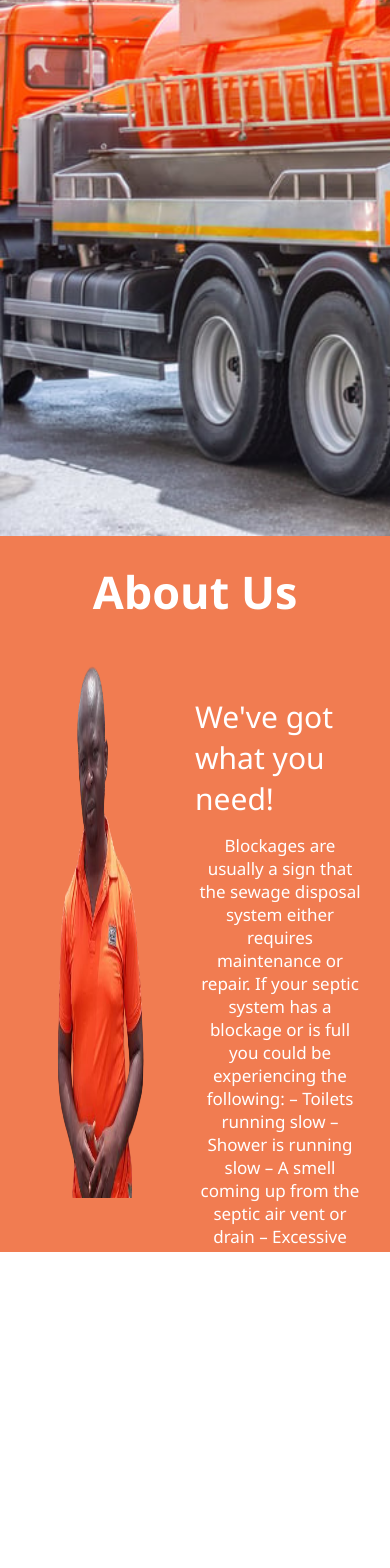
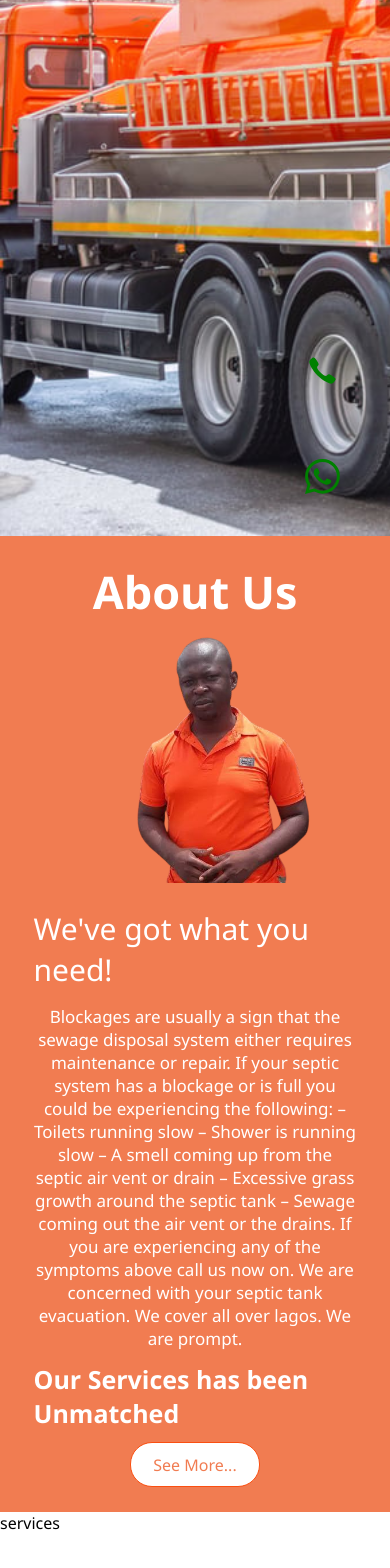
Before and after one commit to AjibadeHassan/Waste-management, a React (Create React App) app: page / in a window 390 px wide. Shown: the part 294-1862 px from the top of the page. Built offline with nearby package versions, Linux system fonts and the light colour scheme.

Commit message:
dynamic header

```diff
--- a/package.json
+++ b/package.json
@@ -10,6 +10,7 @@
     "firebase": "^9.9.3",
     "react": "^18.1.0",
     "react-dom": "^18.1.0",
+    "react-icons": "^4.6.0",
     "react-redux": "^8.0.2",
     "react-router-dom": "^6.3.0",
     "react-scripts": "5.0.1",
--- a/src/Components/Abouthome.js
+++ b/src/Components/Abouthome.js
@@ -1,8 +1,11 @@
 import React from 'react'
+import { useNavigate } from 'react-router-dom'
 import Logo from '../Assets/Profile.png'
 
 
 const Abouthome = () => {
+  const Nav = useNavigate()
+
   return (
     <div className='Abouthome_container'>
       <h1>About Us</h1>
@@ -26,6 +29,7 @@ your septic tank evacuation. We cover all over lagos. We are prompt.
 <h3>Our Services has been Unmatched</h3>
         </section>
        </div>
+       <span onClick={()=> Nav('About')} className='More_Btn About_btn'>See More...</span>
     </div>
   )
 }
--- a/src/Components/Header.js
+++ b/src/Components/Header.js
@@ -6,8 +6,23 @@ import Mobile from './Mobile'
 const Header = () => {
     const Nav = useNavigate()
     const [show,setShow] = useState(false)
+    const [vary, setVary] = useState('Header_container Orange_Header')
+    const Pos = function(){
+        const first =  window.pageYOffset
+        if(first >= 550 && first < 1200) {
+            setVary('Header_container White_Header')
+        } else if(first >= 600) {
+            setVary('Header_container Orange_Header')
+        }
+         else {
+            setVary('Header_container Orange_Header')
+        }
+         console.log(first)
+        }
+
+        window.addEventListener('scroll', Pos, true)
   return (
-    <div className='Header_container'>
+    <div className={vary}>
         <div className='Image_container'>
             <h1>Fumi</h1>
             <span>sewage management services</span>
--- a/src/Components/Main.js
+++ b/src/Components/Main.js
@@ -1,11 +1,19 @@
 import React from 'react'
 import Abouthome from './Abouthome'
 import Homepage from './Homepage'
+import { IoIosCall } from 'react-icons/io'
+import { BsWhatsapp } from 'react-icons/bs'
+import Servicehome from './Servicehome'
 const Main = () => {
   return (
-    <div >
+    <div>
         <Homepage/>
         <Abouthome/>
+        <Servicehome/>
+        <div className='Reach_out'>
+          <IoIosCall className='Reach_out__icons'/>
+          <BsWhatsapp className='Reach_out__icons'/>
+        </div>
     </div>
   )
 }
--- /dev/null
+++ b/src/Components/Servicehome.js
@@ -0,0 +1,11 @@
+import React from 'react'
+
+const Servicehome = () => {
+  return (
+    <div className='Servicehome_container'>
+        services
+    </div>
+  )
+}
+
+export default Servicehome
--- a/src/Css/Mobile.css
+++ b/src/Css/Mobile.css
@@ -1,7 +1,5 @@
 @media(max-width: 900px) {
-    .Header_container {
-        position: relative;
-    }
+
     .Nav_list {
         display: none;
     }
@@ -68,4 +66,23 @@
         background-color: rgb(241, 124, 81);
         color: white;
     }
+
+    .Abothome_Div {
+        flex-direction: column;
+        height: max-content;
+    }
+
+    .Img_container {
+        width: 90%;
+        margin-bottom: 20px;
+    }
+
+    .About_Info {
+        width: 95%;
+    }
+
+    .About_Info h3 {
+        width: 100%;
+        margin: 12px 0px;
+    }
 }
--- a/src/Css/Style.css
+++ b/src/Css/Style.css
@@ -12,12 +12,43 @@
     top: 0;
     left: 0;
     z-index: 9999999;
-    background-color: rgb(241, 124, 81);
-    color: white;
+    box-shadow: 0px 0px 18px 1px rgba(0, 0, 0, 0.75);
     display: flex;
     padding: 10px;
     justify-content: space-between;
     align-items: center;
+}
+
+.Reach_out {
+    width: 100%;
+    height: 30vh;
+    display: flex;
+    padding: 20px;
+    padding-right: 50px;
+    flex-direction: column;
+    justify-content: space-around;
+    align-items: flex-end;
+    position: sticky;
+    z-index: 9999;
+    bottom: 0;
+    left: 0;
+    background-color: transparent;
+}
+
+.Reach_out__icons {
+    font-size: 35px;
+    cursor: pointer;
+    color: green;
+}
+
+.Orange_Header {
+    background-color: rgb(241, 124, 81);
+    color: white;
+}
+
+.White_Header {
+    background-color: #fff;
+    color: rgb(241, 124, 81);
 }
 
 .Image_container span {
@@ -78,6 +109,12 @@
     color: white;
 }
 
+.Servicehome_container {
+    width: 100%;
+    height: 65vh;
+    background-color: #fff;
+}
+
 
 .Abouthome_container h1 {
     font-size: 45px;
@@ -129,3 +166,22 @@
     font-size: 25px;
     font-weight: 26px;
 }
+
+.More_Btn {
+    width: 130px;
+    height: 45px;
+    display: flex;
+    justify-content: center;
+    padding: 15px;
+    font-weight: 500;
+    align-items: center;
+    border-radius: 22px;
+    border: 1px solid rgb(250, 79, 17);
+}
+
+.About_btn {
+  background-color: #fff;
+  color: rgb(241, 124, 81);
+
+
+}
```
Also changed, not shown: 1 other file (tests, documents, lock files or other folders).
